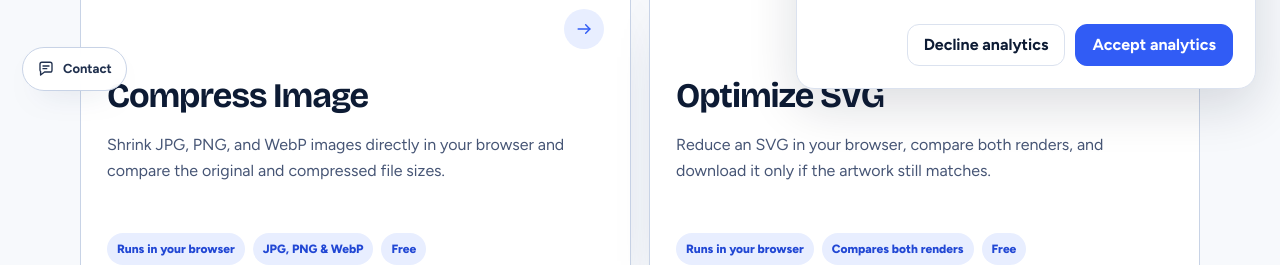
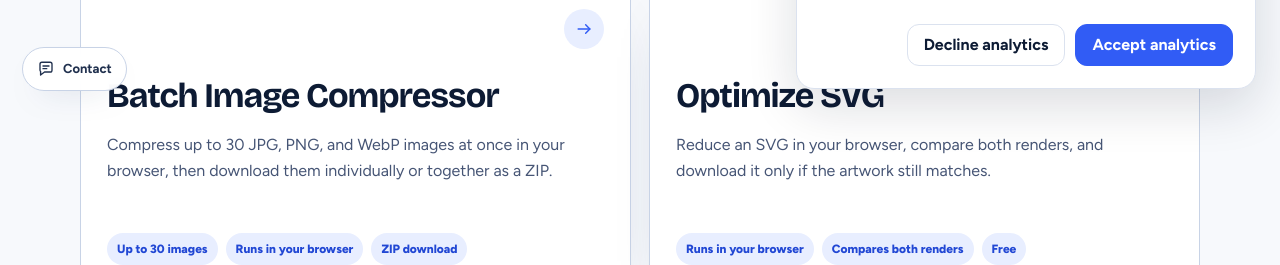
Before and after one commit to louisboii747/Convertix, a Next.js app in the folder apps/web/: page /tools in a window 1280 px wide. Shown: the part 687-952 px from the top of the page. Built offline with nearby package versions, Linux system fonts and the light colour scheme; no server answers.

Commit message:
Surface batch compression on tools page

```diff
--- a/apps/web/src/app/tools/page.tsx
+++ b/apps/web/src/app/tools/page.tsx
@@ -44,10 +44,10 @@ const tools = [
   },
   {
     href: "/compress-image",
-    title: "Compress Image",
+    title: "Batch Image Compressor",
     description:
-      "Shrink JPG, PNG, and WebP images directly in your browser and compare the original and compressed file sizes.",
-    meta: ["Runs in your browser", "JPG, PNG & WebP", "Free"],
+      "Compress up to 30 JPG, PNG, and WebP images at once in your browser, then download them individually or together as a ZIP.",
+    meta: ["Up to 30 images", "Runs in your browser", "ZIP download"],
   },
   {
     href: "/optimize-svg",
```
